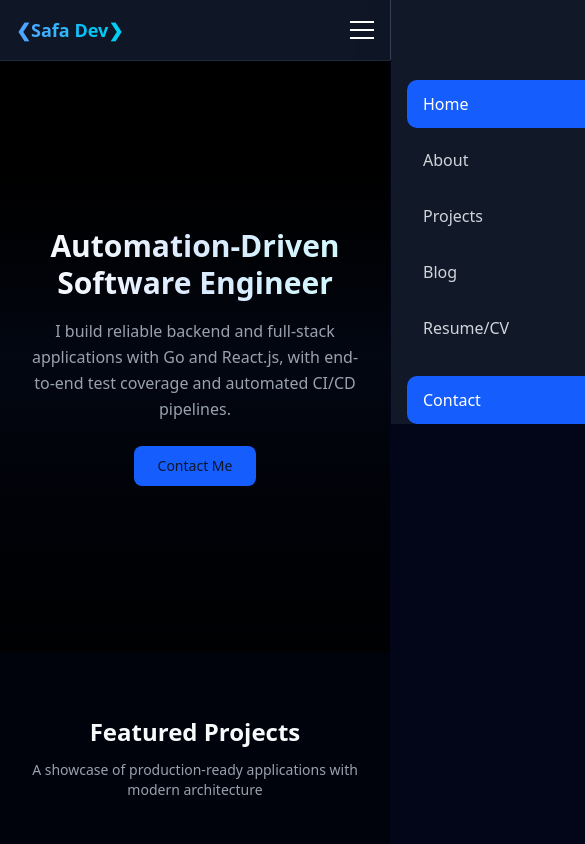
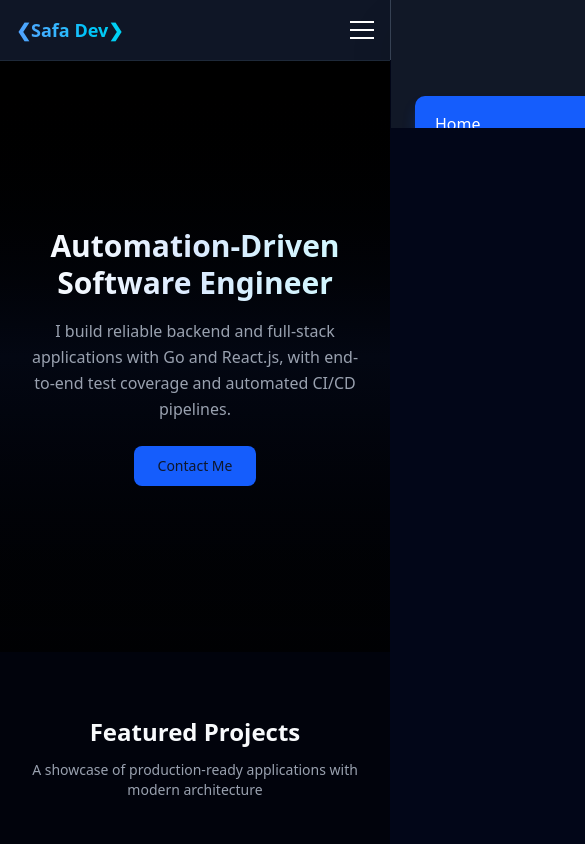
Before and after one commit to diagnosis/safa-portfolio, a Next.js app: page / in a window 390 px wide. Shown: the top 844 px of the page, 585 px wide, since content can reach past the window. Built offline with nearby package versions, Linux system fonts and the light colour scheme.

Commit message:
Updated MobileMenu.tsx

```diff
--- a/components/MobileMenu.tsx
+++ b/components/MobileMenu.tsx
@@ -55,21 +55,21 @@ export const MobileMenu = () => {
       )}
 
       <nav
-        className={`fixed top-0 right-0 h-full w-64 bg-[#111827] border-l border-gray-700 shadow-2xl z-[9998] transform transition-transform duration-300 ease-in-out lg:hidden ${
+        className={`fixed top-0 right-0 h-full w-72 bg-[#111827] border-l border-gray-700 shadow-2xl z-[9998] transform transition-transform duration-300 ease-in-out lg:hidden ${
           isOpen ? "translate-x-0" : "translate-x-full"
         }`}
       >
-        <ul className="flex flex-col gap-2 pt-20 px-4 bg-[#111827]">
+        <ul className="flex flex-col gap-3 pt-24 px-6 pb-8 bg-[#111827] h-full overflow-y-auto">
           {navLinks.map((link) => (
             <li key={link.href}>
               <Link
                 href={link.href}
                 onClick={toggleMenu}
-                className={`block px-4 py-3 rounded-lg transition-all ${
+                className={`block px-5 py-4 rounded-lg transition-all font-medium ${
                   isActive(link.href)
-                    ? "bg-blue-600 text-white"
+                    ? "bg-blue-600 text-white shadow-lg shadow-blue-600/30"
                     : "text-gray-300 hover:bg-gray-800 hover:text-white"
-                } ${link.href === "/contact" ? "bg-blue-600 hover:bg-blue-500 text-white mt-4" : ""}`}
+                } ${link.href === "/contact" ? "bg-blue-600 hover:bg-blue-500 text-white mt-6 shadow-lg shadow-blue-600/30" : ""}`}
               >
                 {link.label}
               </Link>
```
